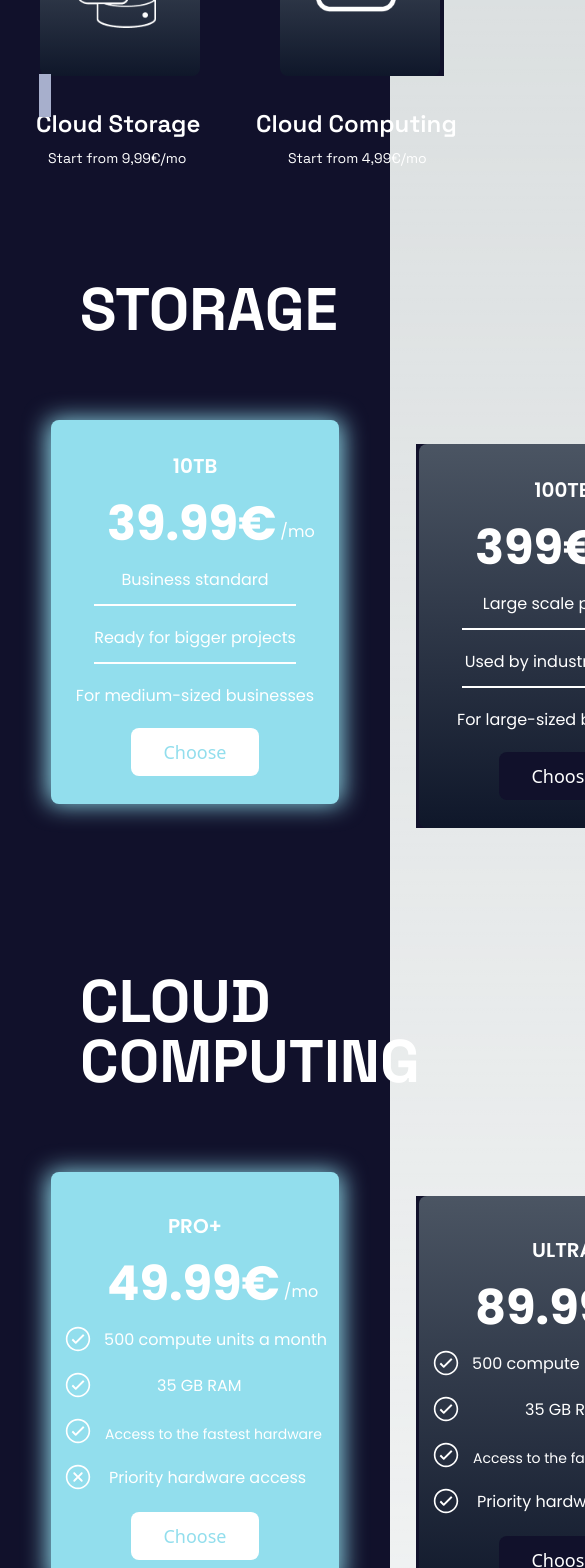
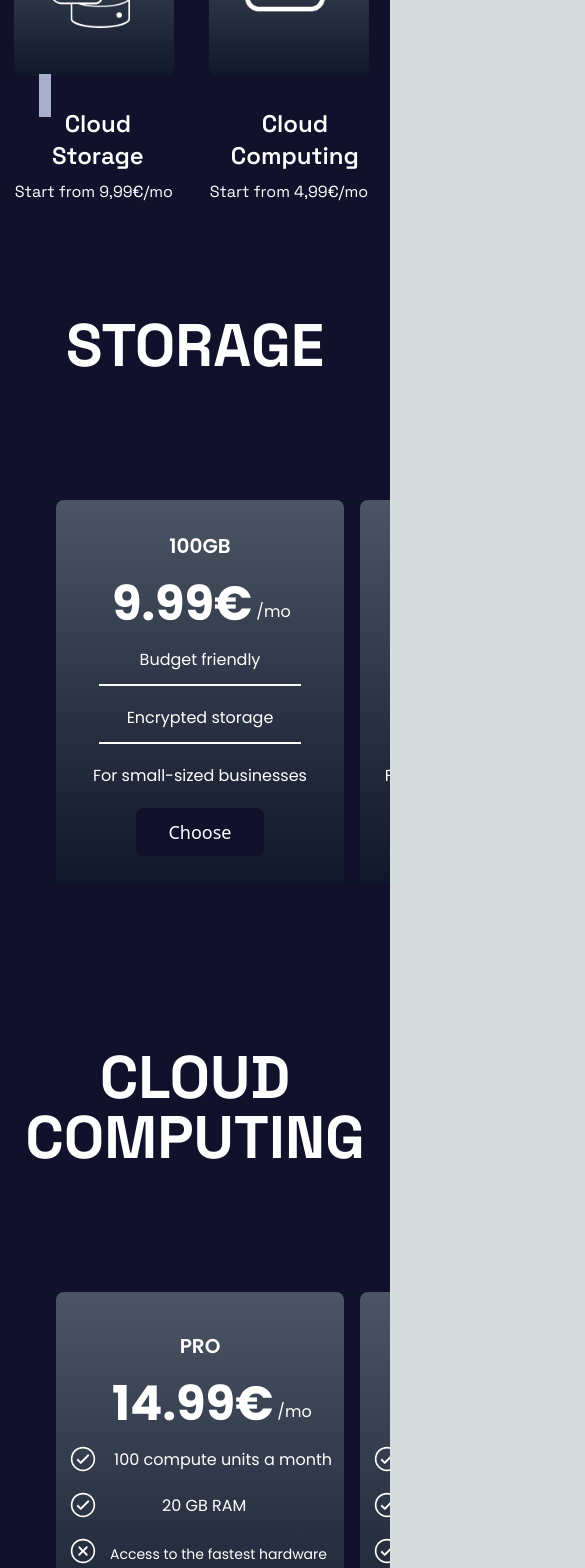
Before and after one commit to mirtakardum/HCI_project, a Next.js app: page /pricing in a window 390 px wide. Shown: the part 432-2000 px from the top of the page, 585 px wide, since content can reach past the window. Built offline with nearby package versions, Linux system fonts and the light colour scheme.

Commit message:
Made pricing responsive

```diff
--- a/components/pricing/ComputingCards.js
+++ b/components/pricing/ComputingCards.js
@@ -5,8 +5,8 @@ function ComputingCards({ type, pricing, pick, attributes, changePick}){
     return(
         <>
         <div className="relative">
-            <div className="flex mr-10 ml-10 group">
-                <div className={`absolute mx-auto w-[80%] h-[94%] inset-0 ${pick === true ? "blur-md bg-babyblue rounded-lg" : "bg-dark mt-6"} group-hover:blur-md group-hover:bg-babyblue group-hover:rounded-lg `}></div>
+            <div className="flex mr-2 lg:mr-10 ml-2 lg:ml-10 group">
+                <div className={`absolute mx-auto w-[92%] lg:w-[80%] h-[94%] inset-0 ${pick === true ? "blur-md bg-babyblue rounded-lg" : "bg-dark mt-6"} group-hover:blur-md group-hover:bg-babyblue group-hover:rounded-lg `}></div>
                 <div className={`relative mx-auto block w-72 h-[415px] rounded-lg shadowx cursor-pointer ${pick === true ? 'bg-babyblue' : 'bg-gradient-to-b from-gray-600 to-slate-900 mt-6'}`} onClick={changePick}>
                     <div className="text-white font-poppins text-center mt-10">
                         <p className="text-xl font-semibold">{type}</p>
--- a/components/pricing/PaymentTotal.js
+++ b/components/pricing/PaymentTotal.js
@@ -33,12 +33,12 @@ function PaymentTotal({ storagePick, computingPick, storagePrice, memory, comput
     return(
     <>
       <div className="flex mt-32 mb-32 h-60 bg-navy ">
-        <div className="w-[50%] mt-12">
-            <p className="text-white text-6xl ml-16 font-bold font-space">{(storageCost + computignCost).toFixed(2)}<span className="text-blue-400 text-4xl font-bold font-space">/mo</span></p>
+        <div className="w-[55%] lg:w-[50%] mt-12">
+            <p className="text-white text-5xl lg:text-6xl ml-2 lg:ml-16 font-bold font-space">{(storageCost + computignCost).toFixed(2)}<span className="text-blue-400 text-4xl font-bold font-space">/mo</span></p>
             <div className="h-0.5 mt-3 bg-white"> </div>
-            <p className="text-white text-6xl ml-80 font-bold font-space">{storageName} {(storageName && selectedComputing) && "&"} {selectedComputing}</p>
+            <p className="text-white text-5xl lg:text-6xl lg:ml-80 font-bold font-space">{storageName} {(storageName && selectedComputing) && "&"} {selectedComputing}</p>
         </div>
-            <button type="button" className="object-right border border-lime text-white bg-gradient-to-r from-cyan-400 via-cyan-500 to-cyan-600 hover:bg-gradient-to-br focus:ring-4 focus:outline-none focus:ring-cyan-300 dark:focus:ring-cyan-800 shadow-lg shadow-cyan-500/50 dark:shadow-lg dark:shadow-cyan-800/80 font-poppins font-semibold rounded-lg text-lg px-20 py-2 mb-24 text-center ml-96 mt-24">ACTIVATE</button>
+            <button type="button" className="object-right border border-lime text-white bg-gradient-to-r from-cyan-400 via-cyan-500 to-cyan-600 hover:bg-gradient-to-br focus:ring-4 focus:outline-none focus:ring-cyan-300 dark:focus:ring-cyan-800 shadow-lg shadow-cyan-500/50 dark:shadow-lg dark:shadow-cyan-800/80 font-poppins font-semibold rounded-lg text-m lg:text-lg px-6 lg:px-20 py-4 lg:py-2 mb-24 text-center ml-7 lg:ml-96 mt-20 lg:mt-24">ACTIVATE</button>
         </div>
     </>
     )
--- a/components/pricing/PricingCards.js
+++ b/components/pricing/PricingCards.js
@@ -2,8 +2,8 @@ function PricingCards({ icon, id, selected, changeSelected }){
     return(
         <>
         <div className="relative">
-            <div className="flex mt-28 mr-10 ml-10 group">
-                <div className={`absolute mx-auto w-[70%] h-[100%] inset-0 ${selected === true ? "blur-md bg-babyblue rounded-lg" : "bg-dark"} group-hover:blur-md group-hover:bg-babyblue group-hover:rounded-lg `}></div>
+            <div className="flex mt-28 lg:mr-10 lg:ml-10 group">
+                <div className={`absolute ml-5 md:ml-10 lg:mx-auto w-[80%] lg:w-[70%] h-[100%] inset-0 ${selected === true ? "blur-md bg-babyblue rounded-lg" : "hidden"} group-hover:blur-md group-hover:bg-babyblue group-hover:rounded-lg `}></div>
                 <div className={`relative mx-auto block w-40 h-40 rounded-lg shadowx cursor-pointer ${selected === true ? 'bg-babyblue' : 'bg-gradient-to-b from-gray-600 to-slate-900'}`} onClick={() => changeSelected(id)}>
                     <div className="w-full mt-8 px-9 flex justify-between">
                         <img src={icon} className="h-20"></img>
--- a/components/pricing/StorageCards.js
+++ b/components/pricing/StorageCards.js
@@ -2,8 +2,8 @@ function StorageCards({ memory, price, option, attributes, changeOption }){
     return(
         <>
         <div className="relative">
-            <div className="flex mr-10 ml-10 group">
-                <div className={`absolute mx-auto w-[80%] h-[94%] inset-0 ${option === true ? "blur-md bg-babyblue rounded-lg" : "bg-dark mt-6"} group-hover:blur-md group-hover:bg-babyblue group-hover:rounded-lg `}></div>
+            <div className="flex mr-2 lg:mr-10 ml-2 lg:ml-10 group">
+                <div className={`absolute mx-auto w-[92%] lg:w-[80%] h-[94%] inset-0 ${option === true ? "blur-md bg-babyblue rounded-lg" : "bg-dark mt-6"} group-hover:blur-md group-hover:bg-babyblue group-hover:rounded-lg `}></div>
                 <div className={`relative mx-auto block w-72 h-96 rounded-lg shadowx cursor-pointer ${option === true ? 'bg-babyblue' : 'bg-gradient-to-b from-gray-600 to-slate-900 mt-6'}`} onClick={changeOption}>
                     <div className="text-white font-poppins text-center mt-8">
                         <p className="text-xl font-semibold">{memory}</p>
--- a/pages/blog.js
+++ b/pages/blog.js
@@ -60,7 +60,7 @@ function Blog(){
             <FilterCard current={currentFilter} handleFilter={handleFilter} />
         </div>
         <div className="flex justify-between">
-        <div>
+        <div className="mb-32">
             {currentFilter === "None" ?
             blogs.map(blog => (
                 <BlogCard title={blog.title} description={blog.description} image={blog.img} authorName={blog.authorName} authorPicture={blog.authorPicture} authorTitle={blog.authorTitle} tag={blog.tag}/>
--- a/pages/pricing.js
+++ b/pages/pricing.js
@@ -34,7 +34,7 @@ function Pricing() {
         id: 1
     })
     const [option2, setOption2] = useState({
-        value: true,
+        value: false,
         id: 2
     })
     const [option3, setOption3] = useState({
@@ -84,7 +84,7 @@ function Pricing() {
         id: 1
     })
     const [pick2, setPick2] = useState({
-        value: true,
+        value: false,
         id: 2
     })
     const [pick3, setPick3] = useState({
@@ -227,23 +227,23 @@ function Pricing() {
                 <div className="flex justify-evenly">
                     <div>
                         <PricingCards icon={storageIcon} id={1} selected={selected1} changeSelected={changeSelected} />
-                        <p className="font-space text-white mt-8 text-2xl font-semibold ml-9">Cloud Storage</p>
-                        <p className="font-space text-white mt-2 text-sm ml-12">Start from 9,99€/mo</p>
+                        <p className="font-space text-white mt-8 text-center lg:text-left text-2xl font-semibold ml-2 lg:mr-0 px-5 lg:px-0 lg:ml-9">Cloud Storage</p>
+                        <p className="font-space text-white mt-2 text-m lg:text-sm text-center lg:text-left lg:ml-12">Start from 9,99€/mo</p>
                     </div>
                     <div>
                         <PricingCards icon={computingIcon} id={2} selected={selected2} changeSelected={changeSelected} />
-                        <p className="font-space text-white mt-8 text-2xl font-semibold ml-4">Cloud Computing</p>
-                        <p className="font-space text-white mt-2 text-sm ml-12">Start from 4,99€/mo</p>
+                        <p className="font-space text-white mt-8 text-2xl font-semibold text-center lg:text-left mr-2 lg:mr-0 ml-5 slg:ml-4">Cloud Computing</p>
+                        <p className="font-space text-white mt-2 text-m lg:text-sm text-center lg:text-left lg:ml-12">Start from 4,99€/mo</p>
                     </div>
                 </div>
-                <p ref={storageScrollRef} className="font-space text-white text-6xl ml-20 font-bold mt-28 mb-20" >STORAGE</p>
-                <div className="flex justify-center">
+                <p ref={storageScrollRef} className="font-space text-white text-center lg:text-left text-6xl lg:ml-20 font-bold mt-28 mb-20" >STORAGE</p>
+                <div className="flex pl-12 lg:pl-0 pr-12 lg:pr-0 pt-5 lg:pt-0 pb-5 lg:pb-0 lg:justify-center overflow-x-auto lg:overflow-x-visible">
                     <StorageCards memory={memoryOne} price={priceOne} option={option1.value} attributes={storageAttributes100GB} changeOption={() => changeOption(option1.id)} />
                     <StorageCards memory={memoryTwo} price={priceTwo} option={option2.value} attributes={storageAttributes10TB} changeOption={() => changeOption(option2.id)} />
                     <StorageCards memory={memoryThree} price={priceThree} option={option3.value} attributes={storageAttributes100TB} changeOption={() => changeOption(option3.id)} />
                 </div>
-                <p ref={computingScrollRef} className="font-space text-white text-6xl ml-20 font-bold mt-36 mb-20" >CLOUD COMPUTING</p>
-                <div className="flex justify-center">
+                <p ref={computingScrollRef} className="font-space text-white text-6xl text-center lg:text-left lg:ml-20 font-bold mt-36 mb-20" >CLOUD COMPUTING</p>
+                <div className="flex pl-12 lg:pl-0 pr-12 lg:pr-0 pt-5 lg:pt-0 pb-5 lg:pb-0 lg:justify-center overflow-x-auto lg:overflow-x-visible">
                     <ComputingCards type = {pro} pricing={pricePro} pick={pick1.value} attributes={computingAttributesPro} changePick={() => changePick(pick1.id)}/>
                     <ComputingCards type= {proplus} pricing={pricePlus} pick={pick2.value} attributes={computingAttributesPlus} changePick={() => changePick(pick2.id)}/>
                     <ComputingCards type= {ultra} pricing={priceUltra} pick={pick3.value} attributes={computingAttributesUltra} changePick={() => changePick(pick3.id)}/>
```
